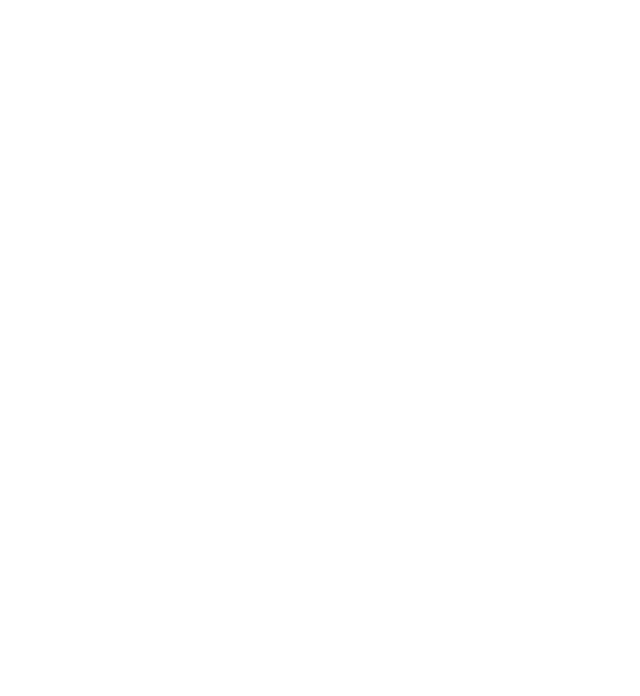
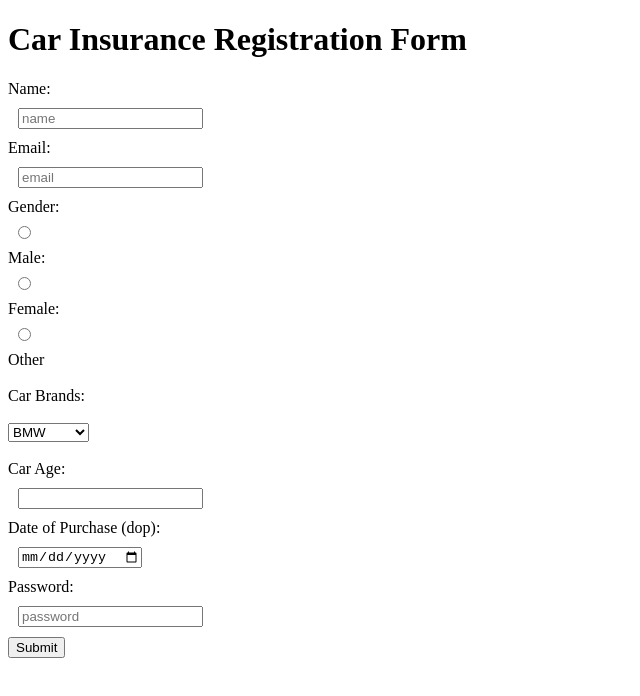
Before and after one commit to acciojob/car-insurance-form-Vaishali7599, a website: page main.html in a window 1280 px wide. Shown: the whole page, without its empty margins (0-640 px from the left). Drawn offline with Linux system fonts and the light colour scheme.

Commit message:
created a submission

```diff
--- a/main.html
+++ b/main.html
@@ -4,12 +4,49 @@
 
 <head>
 	<link rel="stylesheet" href="styles.css">
+	<style>
+		input,submit{
+			display: block;
+			margin: 10px;
+		}
+	</style>
 </head>
 
 <body>
-	<!-- the entire body must be written by student -->
-    <script type="text/javascript" src="./script.js">
-</script>
+
+   <h1>Car Insurance Registration Form</h1>
+	<form action="/register-insurance" method="post">
+		<label for="name">Name:</label>
+		<input type="text" id="name" name="name" placeholder="name" required>
+		<label for="email">Email:</label>
+		<input type="email" id="email" name="email" placeholder="email" required>
+		<label>Gender:</label>
+		<input type="radio" id="male" name="gender" value="male" required>
+		<label for="male">Male:</label>
+		<input type="radio" id="female" name="gender" value="female" required>
+		<label for="female">Female:</label>
+		<input type="radio" id="other" name="gender" value="other" required>
+        <label for="other">Other</label><br><br>
+
+
+		<label for="Cars">Car Brands:</label><br><br>
+		<select id="car" name="car">
+			<option value="bmw">BMW</option>
+			<option value="audi">Audi</option>
+			<option value="mercedez">Mercedez</option>
+		</select><br><br>
+
+		<label for="carage">Car Age:</label>
+		<input type="number" id="carage" name="car age" required>
+		<label for="dop">Date of Purchase (dop):</label>
+
+		<input type="date" id="dop" name="dop" required>
+
+
+		<label for="password">Password:</label>
+		<input type="password" id="name" name="password" placeholder="password" required>
+		<button type="submit">Submit</button>
+	</form>
 
 </body>
 
```
